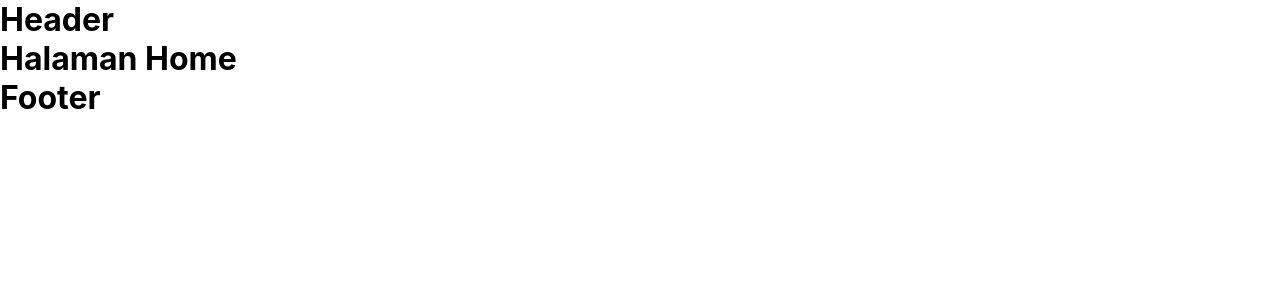
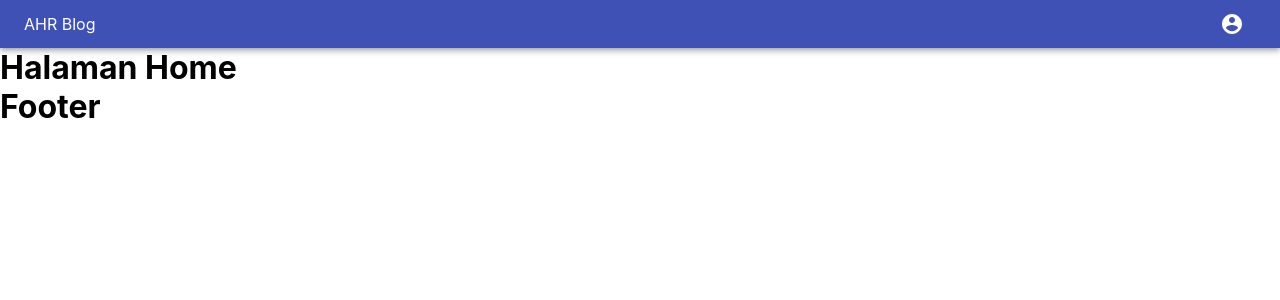
Before and after one commit to abdulhafizr/mern-stack, a React (Create React App) app: page / in a window 1280 px wide. Shown: the top 300 px of the page. Built offline with nearby package versions, Linux system fonts and the light colour scheme.

Commit message:
make header and refactor login and register page

```diff
--- /dev/null
+++ b/src/components/index.js
@@ -0,0 +1,2 @@
+export * from './atoms';
+export * from './molecules';
--- /dev/null
+++ b/src/components/molecules/Header/index.jsx
@@ -0,0 +1,34 @@
+import { AppBar, Toolbar, Typography, IconButton } from '@material-ui/core';
+import { AccountCircle } from '@material-ui/icons';
+import React, {useState} from 'react'
+import useStyles from './style';
+
+const Header = () => {
+    const [auth, setAuth] = useState(true)
+    const classes = useStyles();
+    return (
+        <AppBar position="static">
+            <Toolbar variant="dense" className={classes.root}>
+                <Typography variant="h7">
+                    AHR Blog
+                </Typography>
+                <div className={classes.side_menu}>
+                    {
+                        auth && (
+                            <IconButton
+                                aria-label="account of current user"
+                                aria-controls="menu-appbar"
+                                aria-haspopup="true"
+                                color="inherit"
+                            >
+                                <AccountCircle />
+                            </IconButton>
+                        )
+                    }
+                </div>
+            </Toolbar>
+        </AppBar>
+    )
+}
+
+export default Header;
--- /dev/null
+++ b/src/components/molecules/Header/style.js
@@ -0,0 +1,11 @@
+import {makeStyles} from '@material-ui/core';
+
+const useStyles = makeStyles((theme) => ({
+    root: {
+        display: 'flex',
+        justifyContent: 'space-between',
+        alignItems: 'center'
+    }
+}))
+
+export default useStyles;
--- /dev/null
+++ b/src/components/molecules/index.js
@@ -0,0 +1,4 @@
+import Header from './Header';
+import Footer from './Footer';
+
+export {Header, Footer};
--- a/src/pages/Login/index.jsx
+++ b/src/pages/Login/index.jsx
@@ -1,37 +1,8 @@
-import {Grid, Card, FormControl, TextField, Button, Icon, makeStyles} from '@material-ui/core';
 import React from 'react'
+import {Grid, Card, FormControl, TextField, Button, Icon} from '@material-ui/core';
 import {Link} from 'react-router-dom';
-import {login_bg} from '../../assets';
+import useStyles from './useStyles';
 
-const useStyles = makeStyles((theme) => ({
-    root: {
-        height: '100vh',
-        spacing: 0,
-        overFlow: 'hidden'
-    },
-    bg_login: {
-        position: 'absolute',
-        top: 0,
-        right: 0,
-        bottom: 0,
-        left: 0,
-        background: `url(${login_bg})`,
-        backgroundRepeat: 'no-repeat',
-        backgroundSize: 'cover',
-        filter: 'blur(2px)',
-        zIndex: -99
-    },
-    form_login: {
-        background: '#fff',
-        padding: 10,
-    },
-    mb: {
-        marginBottom: 4
-    },
-    m: {
-        margin: 10
-    }
-}))
 
 const Login = () => {
     const classes = useStyles();
--- /dev/null
+++ b/src/pages/Login/useStyles.js
@@ -0,0 +1,34 @@
+import {makeStyles} from '@material-ui/core';
+import {login_bg} from '../../assets';
+
+const useStyles = makeStyles((theme) => ({
+    root: {
+        height: '100vh',
+        spacing: 0,
+        overFlow: 'hidden'
+    },
+    bg_login: {
+        position: 'absolute',
+        top: 0,
+        right: 0,
+        bottom: 0,
+        left: 0,
+        background: `url(${login_bg})`,
+        backgroundRepeat: 'no-repeat',
+        backgroundSize: 'cover',
+        filter: 'blur(2px)',
+        zIndex: -99
+    },
+    form_login: {
+        background: '#fff',
+        padding: 10,
+    },
+    mb: {
+        marginBottom: 4
+    },
+    m: {
+        margin: 10
+    }
+}))
+
+export default useStyles;
--- a/src/pages/MainApp/index.jsx
+++ b/src/pages/MainApp/index.jsx
@@ -3,12 +3,13 @@ import { BrowserRouter as Router, Route, Switch } from 'react-router-dom';
 import Home from '../Home';
 import CreateBlog from '../CreateBlog';
 import DetailBlog from '../DetailBlog';
+import { Header } from '../../components';
 
 const MainApp = () => {
     return (
         <Router>
             <div>
-                <h1>Header</h1>
+                <Header />
                 <Switch>
                     <Route path="/create-blog">
                         <CreateBlog />
--- a/src/pages/Register/index.jsx
+++ b/src/pages/Register/index.jsx
@@ -1,37 +1,7 @@
 import {Grid, Card, FormControl, TextField, Button, Icon, makeStyles} from '@material-ui/core';
 import React from 'react';
 import { Link } from 'react-router-dom';
-import {register_bg} from '../../assets';
-
-const useStyles = makeStyles((theme) => ({
-    root: {
-        height: '100vh',
-        spacing: 0,
-        overFlow: 'hidden'
-    },
-    bg_register: {
-        position: 'absolute',
-        top: 0,
-        right: 0,
-        bottom: 0,
-        left: 0,
-        background: `url(${register_bg})`,
-        backgroundRepeat: 'no-repeat',
-        backgroundSize: 'cover',
-        filter: 'blur(2px)',
-        zIndex: -99
-    },
-    form_login: {
-        background: '#fff',
-        padding: 10,
-    },
-    mb: {
-        marginBottom: 4
-    },
-    m: {
-        margin: 10
-    }
-}))
+import useStyles from './useStyle';
 
 const Register = () => {
     const classes = useStyles();
--- /dev/null
+++ b/src/pages/Register/useStyle.js
@@ -0,0 +1,34 @@
+import {makeStyles} from '@material-ui/core';
+import {register_bg } from '../../assets';
+
+const useStyles = makeStyles((theme) => ({
+    root: {
+        height: '100vh',
+        spacing: 0,
+        overFlow: 'hidden'
+    },
+    bg_register: {
+        position: 'absolute',
+        top: 0,
+        right: 0,
+        bottom: 0,
+        left: 0,
+        background: `url(${register_bg})`,
+        backgroundRepeat: 'no-repeat',
+        backgroundSize: 'cover',
+        filter: 'blur(2px)',
+        zIndex: -99
+    },
+    form_login: {
+        background: '#fff',
+        padding: 10,
+    },
+    mb: {
+        marginBottom: 4
+    },
+    m: {
+        margin: 10
+    }
+}))
+
+export default useStyles;
```
Also changed, not shown: src/components/atoms/index.js (added), src/components/molecules/Footer/index.jsx (added), 1 other file (tests, documents, lock files or other folders).
